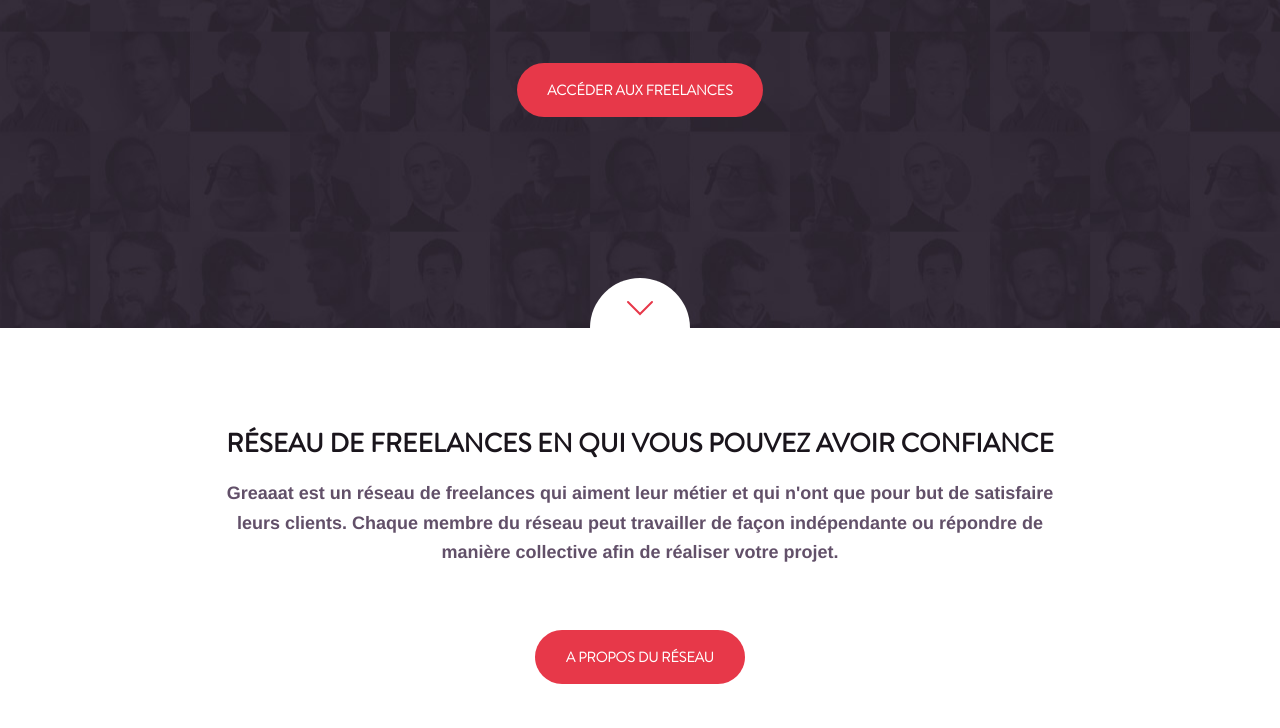
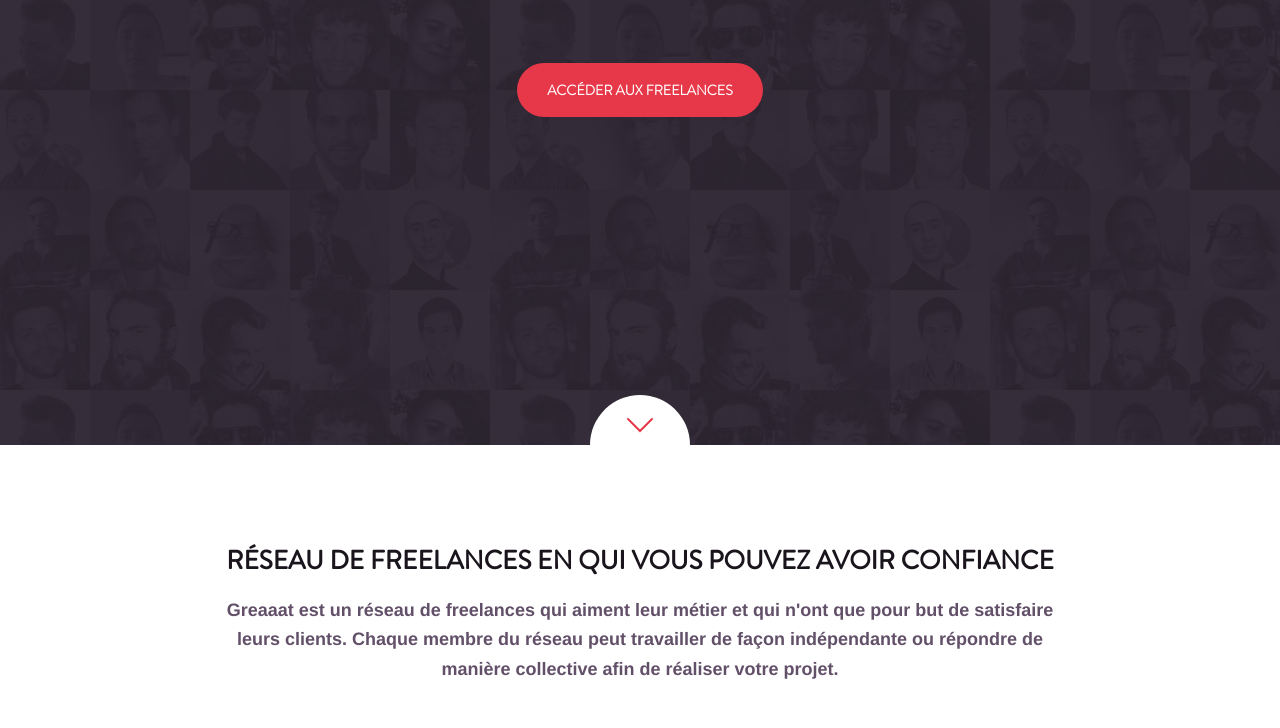
Before and after one commit to hellodeloo/the-greaaat-gatsby, a Gatsby site: page / in a window 1280 px wide. Shown: the part 355-1083 px from the top of the page. Built offline with nearby package versions, Linux system fonts and the light colour scheme; Gatsby itself is replaced by a stand-in of ours.

Commit message:
Hotfix home banner auto-height #1

```diff
--- a/src/assets/css/main.css
+++ b/src/assets/css/main.css
@@ -1196,6 +1196,10 @@
   background: url(../img/404.jpg) center/100% auto no-repeat fixed
 }
 
+.home .banner {
+  height: calc(100vh - 90px);
+}
+
 .count {
   max-width: 50em;
   margin: 2.15625em auto
```
